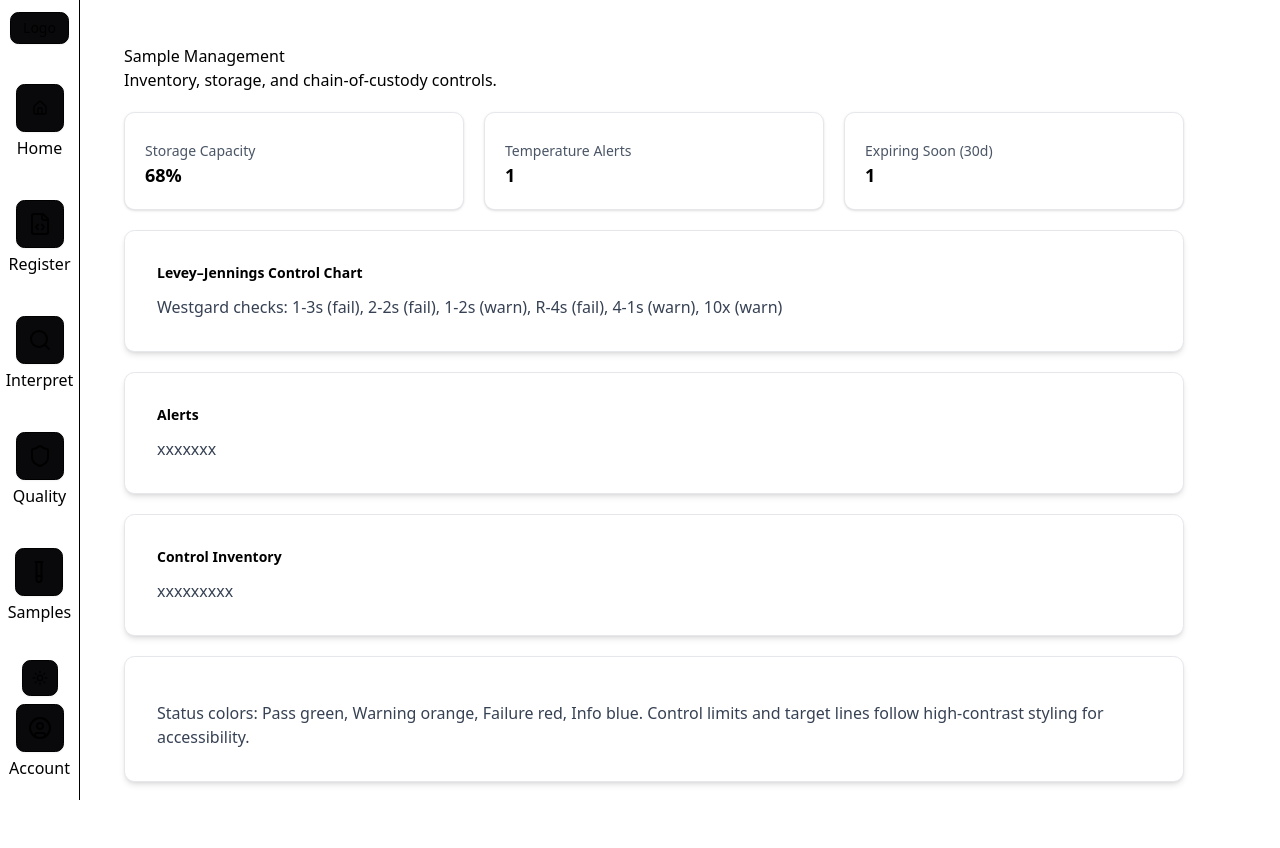
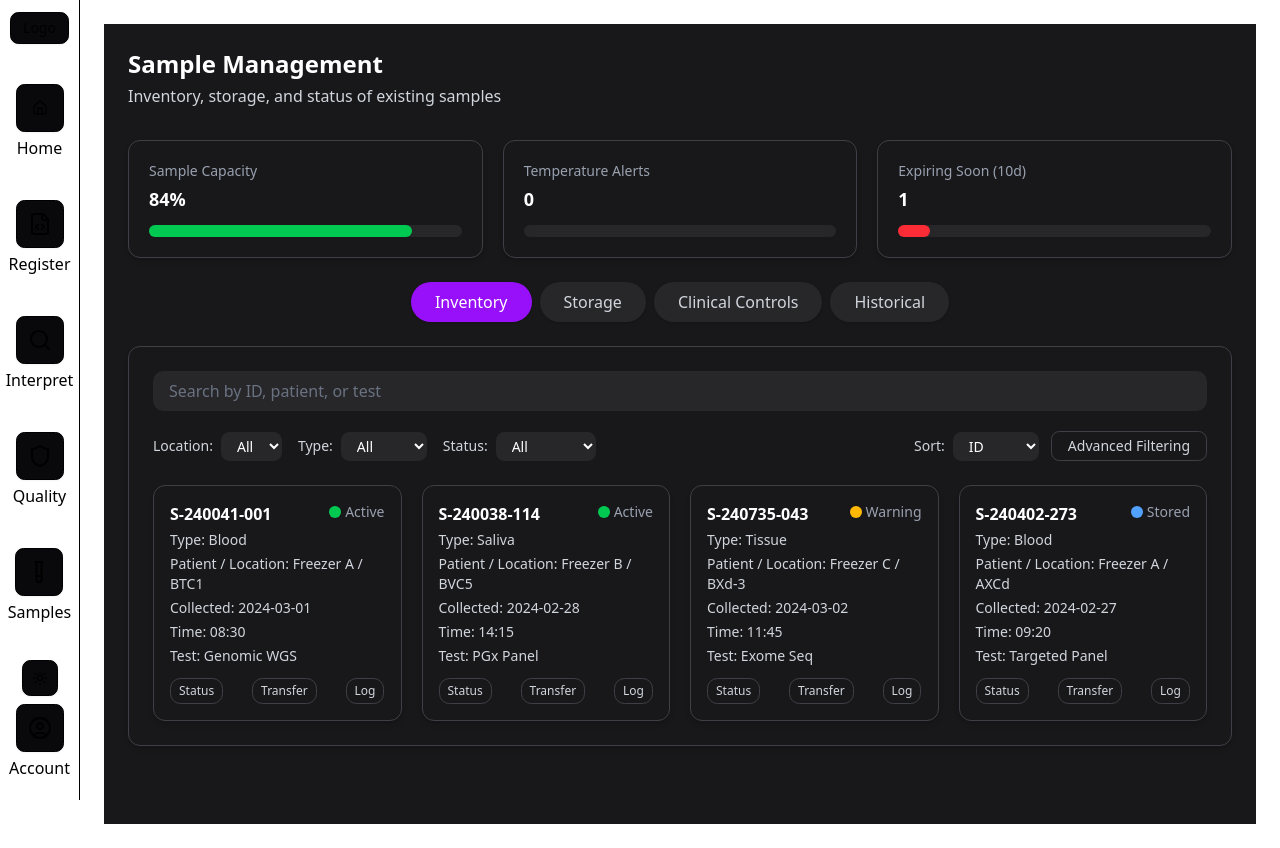
Before and after one commit to YKUNAKORN/PrecisionPGx, a Next.js app: page /dashboard/Samples in a window 1280 px wide. Before the commit the page ends 826 px from the top, so only its background shows below. Built offline with nearby package versions, Linux system fonts and the light colour scheme.

Commit message:
Samples update

```diff
--- a/app/dashboard/Samples/page.tsx
+++ b/app/dashboard/Samples/page.tsx
@@ -1,76 +1,184 @@
+"use client";
+import { useState } from "react";
+
 const Page = () => {
+  const [activeTab, setActiveTab] = useState("Inventory");
+  const [filters, setFilters] = useState({
+    location: "All",
+    type: "All",
+    status: "All",
+    sortBy: "ID",
+    search: "",
+  });
+
   return (
-    <div className="p-5">
-      <h1>Sample Management</h1>
-      <h3>Inventory, storage, and chain-of-custody controls.</h3>
+    <div className="p-6 bg-zinc-900 min-h-screen text-white">
+      {/* Header */}
+      <h1 className="text-2xl font-bold">Sample Management</h1>
+      <h3 className="text-gray-300 mt-1">
+        Inventory, storage, and status of existing samples
+      </h3>
 
-      <div className="flex flex-wrap justify-center gap-5 mt-5">
-        <Card title="Storage Capacity" value="68%" />
-        <Card title="Temperature Alerts" value="1" />
-        <Card title="Expiring Soon (30d)" value="1" />
+      {/* --- TOP SUMMARY CARDS --- */}
+      <div className="grid grid-cols-1 sm:grid-cols-2 lg:grid-cols-3 gap-5 mt-8">
+        <SummaryCard title="Sample Capacity" value="84%" color="bg-green-500" progress={84} />
+        <SummaryCard title="Temperature Alerts" value="0" color="bg-amber-400" progress={0} />
+        <SummaryCard title="Expiring Soon (10d)" value="1" color="bg-red-500" progress={10} />
       </div>
 
-       <div className="mt-5 flex justify-center">
-        <Chart title="Levey–Jennings Control Chart" value="Westgard checks: 1-3s (fail), 2-2s (fail), 1-2s (warn), R-4s (fail), 4-1s (warn), 10x (warn)" />
+      {/* Tabs */}
+      <div className="flex justify-center mt-6 space-x-2">
+        {["Inventory", "Storage", "Clinical Controls", "Historical"].map((tab) => (
+          <button
+            key={tab}
+            onClick={() => setActiveTab(tab)}
+            className={`px-6 py-2 rounded-full font-medium transition shadow-sm ${
+              activeTab === tab
+                ? "bg-purple-600 text-white"
+                : "bg-zinc-800 text-gray-300 hover:bg-zinc-700"
+            }`}
+          >
+            {tab}
+          </button>
+        ))}
       </div>
 
-      <div className="mt-5 flex justify-center">
-        <Alerts title="Alerts" value="xxxxxxx" />
+      {/* Content (Unified Layout) */}
+      <div className="mt-6 transition-all duration-300">
+        {activeTab === "Inventory" ? (
+          <InventorySection filters={filters} setFilters={setFilters} />
+        ) : (
+          <Placeholder title={activeTab} desc="Coming soon..." />
+        )}
       </div>
+    </div>
+  );
+};
 
-      <div className="mt-5 flex justify-center">
-        <Inventory title="Control Inventory" value="xxxxxxxxx" />
-      </div>
-
-    <div className="mt-5 flex justify-center">
-        <Status value="Status colors: Pass green, Warning orange, Failure red, Info blue. Control limits and target lines follow high-contrast styling for accessibility." />
-      </div>
-
+/* --- PLACEHOLDER (Matched Layout) --- */
+function Placeholder({ title, desc }) {
+  return (
+    <div className="bg-zinc-900 border border-zinc-700 rounded-xl p-10 shadow-md text-center text-gray-300 w-full min-h-[400px] flex flex-col justify-center items-center">
+      <h3 className="text-lg font-semibold text-white">{title}</h3>
+      <p className="mt-2">{desc}</p>
     </div>
   );
 }
 
-function Card({ title, value }) {
+/* --- SUMMARY CARD --- */
+function SummaryCard({ title, value, color, progress }) {
   return (
-    <div className="bg-white border border-gray-200 rounded-lg p-5 shadow-sm w-85">
-      <h3 className="text-sm text-gray-600 mt-2">{title}</h3>
-      {value && <p className="text-lg font-semibold">{value}</p>}
+    <div className="bg-zinc-900 rounded-xl shadow-md p-5 flex flex-col justify-between border border-zinc-700">
+      <h3 className="text-sm text-gray-400">{title}</h3>
+      <p className="text-lg font-semibold text-white mt-1">{value}</p>
+      <div className="w-full h-3 bg-zinc-800 rounded-full mt-3">
+        <div className={`${color} h-3 rounded-full transition-all`} style={{ width: `${progress}%` }}></div>
+      </div>
     </div>
   );
 }
 
-function Chart({ title, value }) {
+/* --- INVENTORY SECTION --- */
+function InventorySection({ filters, setFilters }) {
+  const samples = [
+    { id: "S-240041-001", type: "Blood", location: "Freezer A / BTC1", status: "Active", date: "2024-03-01", time: "08:30", test: "Genomic WGS" },
+    { id: "S-240038-114", type: "Saliva", location: "Freezer B / BVC5", status: "Active", date: "2024-02-28", time: "14:15", test: "PGx Panel" },
+    { id: "S-240735-043", type: "Tissue", location: "Freezer C / BXd-3", status: "Warning", date: "2024-03-02", time: "11:45", test: "Exome Seq" },
+    { id: "S-240402-273", type: "Blood", location: "Freezer A / AXCd", status: "Stored", date: "2024-02-27", time: "09:20", test: "Targeted Panel" },
+  ];
+
   return (
-    <div className="bg-white border border-gray-200 rounded-lg p-8 shadow-md w-265">
-      <h3 className="text-sm font-bold">{title}</h3>
-      {value && <p className="text-base text-gray-700 mt-3">{value}</p>}
+    <div className="mt-4 bg-zinc-900 border border-zinc-700 rounded-xl p-6 shadow-md">
+      {/* Search & Filters */}
+      <div className="mb-5">
+        <input
+          type="text"
+          placeholder="Search by ID, patient, or test"
+          value={filters.search}
+          onChange={(e) => setFilters((f) => ({ ...f, search: e.target.value }))}
+          className="w-full bg-zinc-800 text-white placeholder-gray-500 rounded-lg px-4 py-2 focus:outline-none focus:ring-2 focus:ring-purple-600"
+        />
+      </div>
+
+      <div className="flex flex-col md:flex-row md:items-center md:justify-between gap-3">
+        <div className="flex flex-wrap items-center gap-4 text-sm text-gray-300 md:justify-start">
+          <Filter label="Location" value={filters.location} onChange={(v) => setFilters(f => ({ ...f, location: v }))} options={["All","A","B","C"]} />
+          <Filter label="Type" value={filters.type} onChange={(v) => setFilters(f => ({ ...f, type: v }))} options={["All","Blood","Saliva","Tissue"]} />
+          <Filter label="Status" value={filters.status} onChange={(v) => setFilters(f => ({ ...f, status: v }))} options={["All","Active","Stored","Warning"]} />
+        </div>
+        <div className="flex items-center gap-3 text-sm text-gray-300 md:ml-auto md:justify-end">
+          <Filter label="Sort" value={filters.sortBy} onChange={(v) => setFilters(f => ({ ...f, sortBy: v }))} options={["ID","Date","Status","Type"]} />
+          <button className="border border-zinc-700 text-gray-300 px-4 py-1 rounded-md hover:bg-zinc-800 transition text-sm">Advanced Filtering</button>
+        </div>
+      </div>
+
+      {/* Sample Cards */}
+      <div className="mt-6 grid grid-cols-1 sm:grid-cols-2 lg:grid-cols-3 xl:grid-cols-4 gap-5">
+        {samples.map((s) => (
+          <SampleCard key={s.id} data={s} />
+        ))}
+      </div>
     </div>
   );
 }
 
-function Alerts({ title, value }) {
+/* --- FILTER COMPONENT --- */
+function Filter({ label, value, onChange, options }) {
   return (
-    <div className="bg-white border border-gray-200 rounded-lg p-8 shadow-md w-265">
-      <h3 className="text-sm font-bold">{title}</h3>
-      {value && <p className="text-base text-gray-700 mt-3">{value}</p>}
+    <div className="flex items-center gap-2">
+      <label>{label}:</label>
+      <select
+        value={value}
+        onChange={(e) => onChange(e.target.value)}
+        className="bg-zinc-800 text-white rounded-md px-3 py-1 focus:outline-none"
+      >
+        {options.map((opt) => (
+          <option key={opt} value={opt}>{opt}</option>
+        ))}
+      </select>
     </div>
   );
 }
 
-function Inventory({ title, value }) {
+/* --- SAMPLE CARD --- */
+function SampleCard({ data }) {
+  const dotColor =
+    data.status === "Active"
+      ? "bg-green-500"
+      : data.status === "Warning"
+      ? "bg-amber-400"
+      : "bg-blue-400";
+
   return (
-    <div className="bg-white border border-gray-200 rounded-lg p-8 shadow-md w-265">
-      <h3 className="text-sm font-bold">{title}</h3>
-      {value && <p className="text-base text-gray-700 mt-3">{value}</p>}
+    <div className="bg-zinc-900 border border-zinc-700 rounded-xl p-4 shadow-md hover:shadow-lg transition w-full">
+      <div className="flex justify-between items-start">
+        <h3 className="font-semibold text-white text-sm md:text-base">{data.id}</h3>
+        <span className="flex items-center gap-1 text-xs text-gray-400 md:text-sm">
+          <span className={`w-3 h-3 rounded-full ${dotColor}`}></span>
+          {data.status}
+        </span>
+      </div>
+
+      <div className="mt-1 space-y-1 text-gray-300 text-xs md:text-sm">
+        <p>Type: {data.type}</p>
+        <p>Patient / Location: {data.location}</p>
+        <p>Collected: {data.date}</p>
+        <p>Time: {data.time}</p>
+        <p>Test: {data.test}</p>
+      </div>
+
+      <div className="flex justify-between mt-3">
+        {["Status", "Transfer", "Log"].map((btn) => (
+          <button
+            key={btn}
+            className="border border-zinc-700 rounded-lg px-2 py-1 text-xs text-gray-300 hover:bg-zinc-800 transition"
+          >
+            {btn}
+          </button>
+        ))}
+      </div>
     </div>
   );
 }
 
-function Status({ title, value }) {
-  return (
-    <div className="bg-white border border-gray-200 rounded-lg p-8 shadow-md w-265">
-      {value && <p className="text-base text-gray-700 mt-3">{value}</p>}
-    </div>
-  );
-}
 export default Page;
--- a/app/dashboard/page.tsx
+++ /dev/null
@@ -1,6 +0,0 @@
-const page = () => {
-  return (
-    <div>page</div>
-  )
-}
-export default page
```
